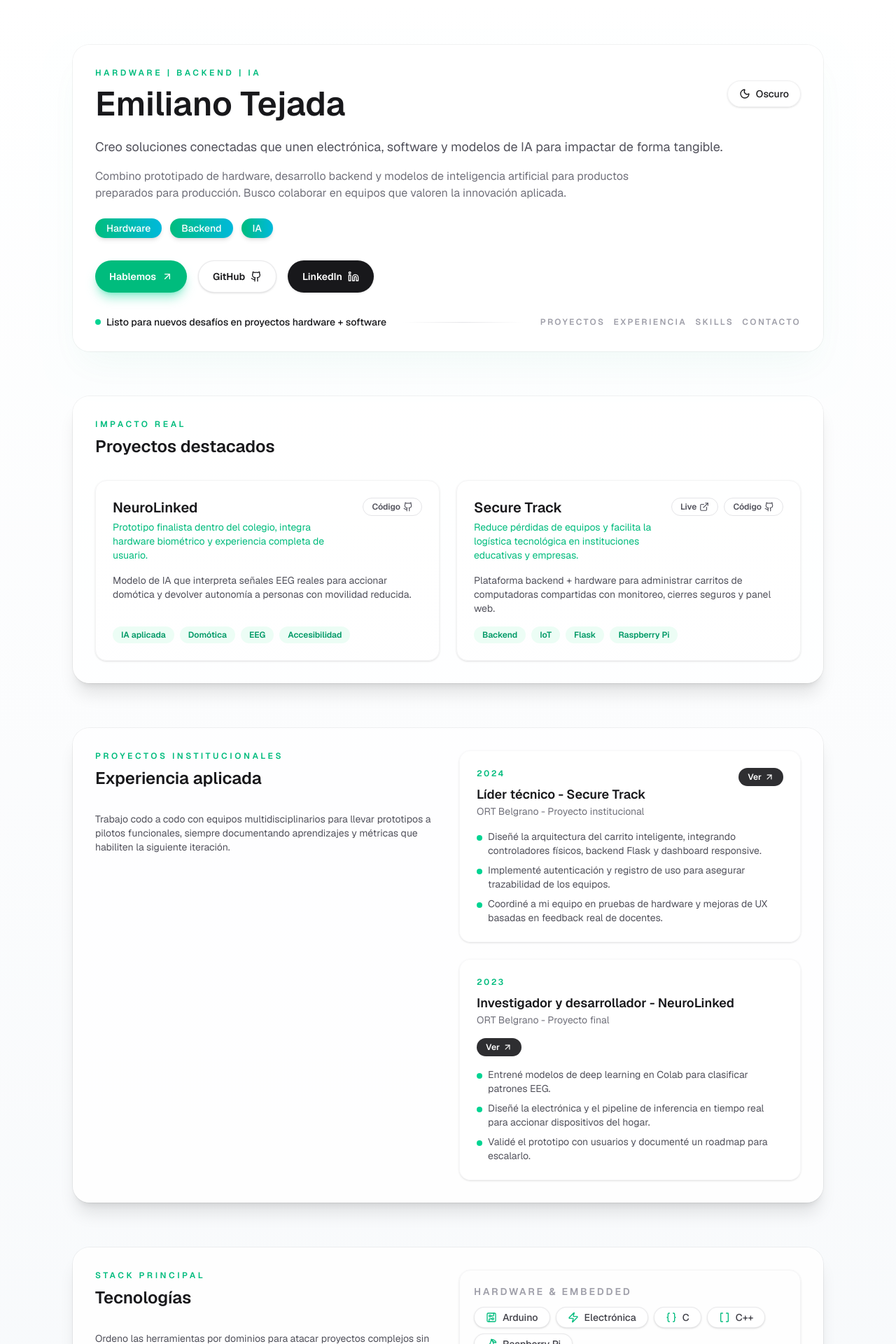
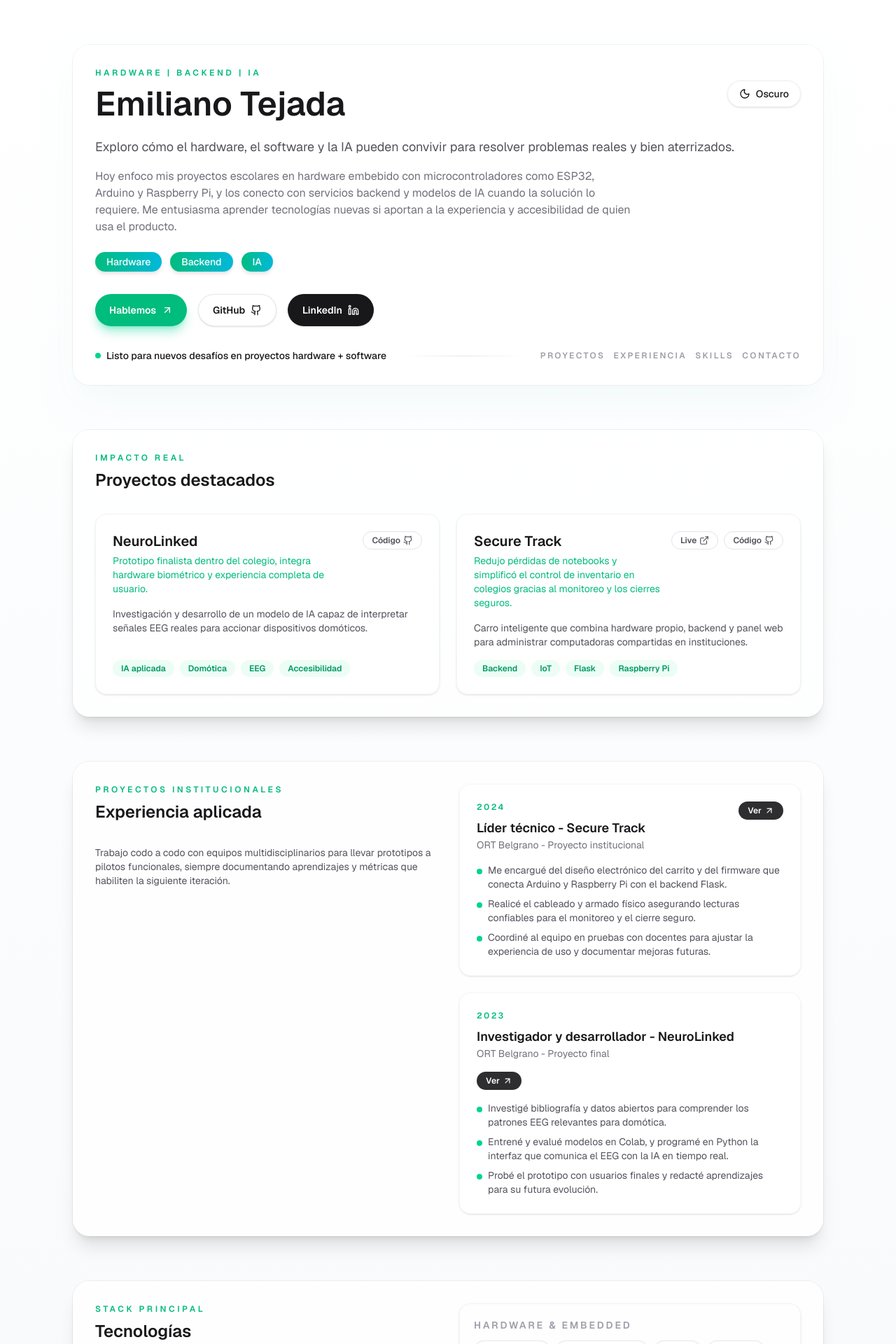
Before and after one commit to emitejadaa/Portfolio, a Next.js app: page / in a window 1280 px wide. Shown: the top 1920 px of the page at 70% size. Built offline with nearby package versions, Linux system fonts and the light colour scheme.

Commit message:
Personalize portfolio copy

```diff
--- a/src/data/portfolio.ts
+++ b/src/data/portfolio.ts
@@ -2,9 +2,9 @@ export const heroContent = {
   name: "Emiliano Tejada",
   roles: ["Hardware", "Backend", "IA"],
   headline:
-    "Creo soluciones conectadas que unen electrónica, software y modelos de IA para impactar de forma tangible.",
+    "Exploro cómo el hardware, el software y la IA pueden convivir para resolver problemas reales y bien aterrizados.",
   about:
-    "Combino prototipado de hardware, desarrollo backend y modelos de inteligencia artificial para productos preparados para producción. Busco colaborar en equipos que valoren la innovación aplicada.",
+    "Hoy enfoco mis proyectos escolares en hardware embebido con microcontroladores como ESP32, Arduino y Raspberry Pi, y los conecto con servicios backend y modelos de IA cuando la solución lo requiere. Me entusiasma aprender tecnologías nuevas si aportan a la experiencia y accesibilidad de quien usa el producto.",
   availability: "Listo para nuevos desafíos en proyectos hardware + software",
 };
 
@@ -19,7 +19,7 @@ export const projects = [
   {
     title: "NeuroLinked",
     description:
-      "Modelo de IA que interpreta señales EEG reales para accionar domótica y devolver autonomía a personas con movilidad reducida.",
+      "Investigación y desarrollo de un modelo de IA capaz de interpretar señales EEG reales para accionar dispositivos domóticos.",
     impact: "Prototipo finalista dentro del colegio, integra hardware biométrico y experiencia completa de usuario.",
     tags: ["IA aplicada", "Domótica", "EEG", "Accesibilidad"],
     links: {
@@ -29,9 +29,9 @@ export const projects = [
   {
     title: "Secure Track",
     description:
-      "Plataforma backend + hardware para administrar carritos de computadoras compartidas con monitoreo, cierres seguros y panel web.",
+      "Carro inteligente que combina hardware propio, backend y panel web para administrar computadoras compartidas en instituciones.",
     impact:
-      "Reduce pérdidas de equipos y facilita la logística tecnológica en instituciones educativas y empresas.",
+      "Redujo pérdidas de notebooks y simplificó el control de inventario en colegios gracias al monitoreo y los cierres seguros.",
     tags: ["Backend", "IoT", "Flask", "Raspberry Pi"],
     links: {
       site: "https://secure-track.vercel.app/",
@@ -46,9 +46,9 @@ export const experience = [
     organisation: "ORT Belgrano - Proyecto institucional",
     period: "2024",
     details: [
-      "Diseñé la arquitectura del carrito inteligente, integrando controladores físicos, backend Flask y dashboard responsive.",
-      "Implementé autenticación y registro de uso para asegurar trazabilidad de los equipos.",
-      "Coordiné a mi equipo en pruebas de hardware y mejoras de UX basadas en feedback real de docentes.",
+      "Me encargué del diseño electrónico del carrito y del firmware que conecta Arduino y Raspberry Pi con el backend Flask.",
+      "Realicé el cableado y armado físico asegurando lecturas confiables para el monitoreo y el cierre seguro.",
+      "Coordiné al equipo en pruebas con docentes para ajustar la experiencia de uso y documentar mejoras futuras.",
     ],
     link: "https://secure-track.vercel.app/",
   },
@@ -57,9 +57,9 @@ export const experience = [
     organisation: "ORT Belgrano - Proyecto final",
     period: "2023",
     details: [
-      "Entrené modelos de deep learning en Colab para clasificar patrones EEG.",
-      "Diseñé la electrónica y el pipeline de inferencia en tiempo real para accionar dispositivos del hogar.",
-      "Validé el prototipo con usuarios y documenté un roadmap para escalarlo.",
+      "Investigé bibliografía y datos abiertos para comprender los patrones EEG relevantes para domótica.",
+      "Entrené y evalué modelos en Colab, y programé en Python la interfaz que comunica el EEG con la IA en tiempo real.",
+      "Probé el prototipo con usuarios finales y redacté aprendizajes para su futura evolución.",
     ],
     link: "https://github.com/emitejadaa/NeuroLinked",
   },
@@ -112,6 +112,6 @@ export const achievements = [
 
 export const contactContent = {
   copy:
-    "¿Necesitás llevar una idea desde el prototipo hasta un piloto funcional? Estoy disponible para colaborar en equipos que integren hardware, backend e inteligencia artificial.",
+    "Busco colaborar en proyectos donde pueda aportar mi experiencia en hardware, backend e investigación aplicada, ya sea en entornos escolares, de investigación o en equipos que necesiten alguien que aprenda rápido.",
   responseTime: "Respondo en menos de 48 horas",
 };
```
